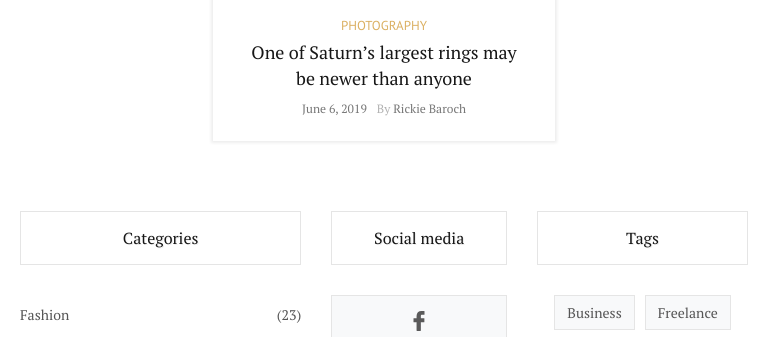
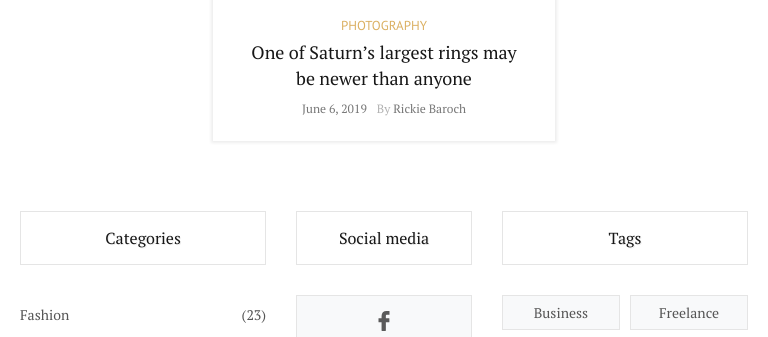
Before and after one commit to vmnekrasovv/fashion, a website: page app/index.html in a window 768 px wide. Shown: the part 8924-9261 px from the top of the page. Drawn offline with Linux system fonts and the light colour scheme.

Commit message:
Пофиксил баг в category-social-tags и убрал стрелки в слайдере инсты до 768px

```diff
--- a/app/js/app.js
+++ b/app/js/app.js
@@ -40,6 +40,7 @@
 			  breakpoint: 576,
 			  settings: {
 			    slidesToShow: 1,
+			    arrows: false
 			  }
 			}
 			// You can unslick at a given breakpoint now by adding:
--- a/app/scss/blocks/_block_categories.scss
+++ b/app/scss/blocks/_block_categories.scss
@@ -1,6 +1,10 @@
 .block-categories {
 
-	@media screen and (min-width: 577px) and (max-width: 1211px) {
+	@media screen and (min-width: 577px) and (max-width: 768px) {
+		width: 35%;
+	}
+
+	@media screen and (min-width: 769px) and (max-width: 1211px) {
 		width: 40%;
 	}
 
--- a/app/scss/blocks/_block_tags.scss
+++ b/app/scss/blocks/_block_tags.scss
@@ -1,6 +1,10 @@
 .block-tags {
 
-	@media screen and (min-width: 577px) and (max-width: 1211px) {
+	@media screen and (min-width: 577px) and (max-width: 768px) {
+		width: 35%;
+	}
+
+	@media screen and (min-width: 769px) and (max-width: 1211px) {
 		width: 30%;
 	}
 
@@ -27,6 +31,10 @@
 
 		transition: .3s;
 
+		@media screen and (min-width: 577px) and (max-width: 1211px) {
+			width: calc(50% - 5px);
+		}
+
 		&:hover {
 			border: 1px solid #b5b5b5;
 
```
Also changed, not shown: app/css/app.min.css, app/js/app.min.js.
